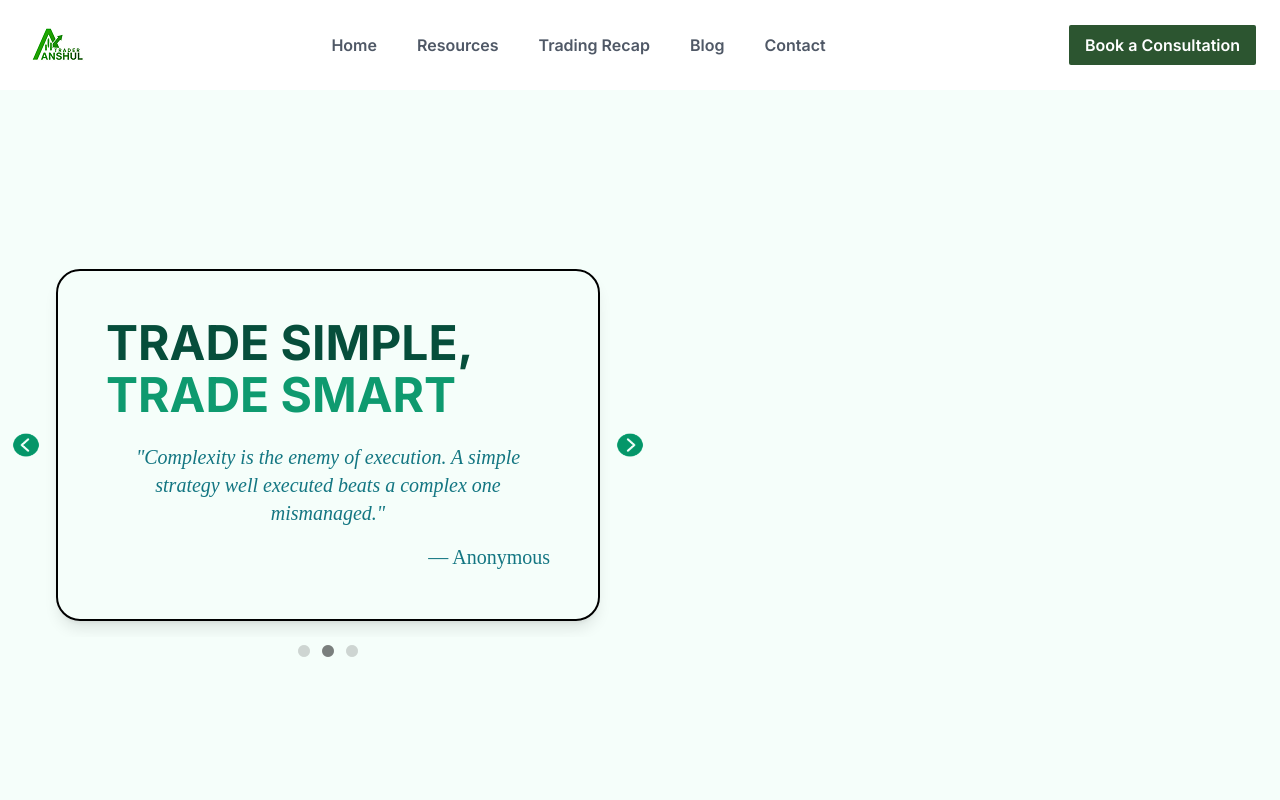
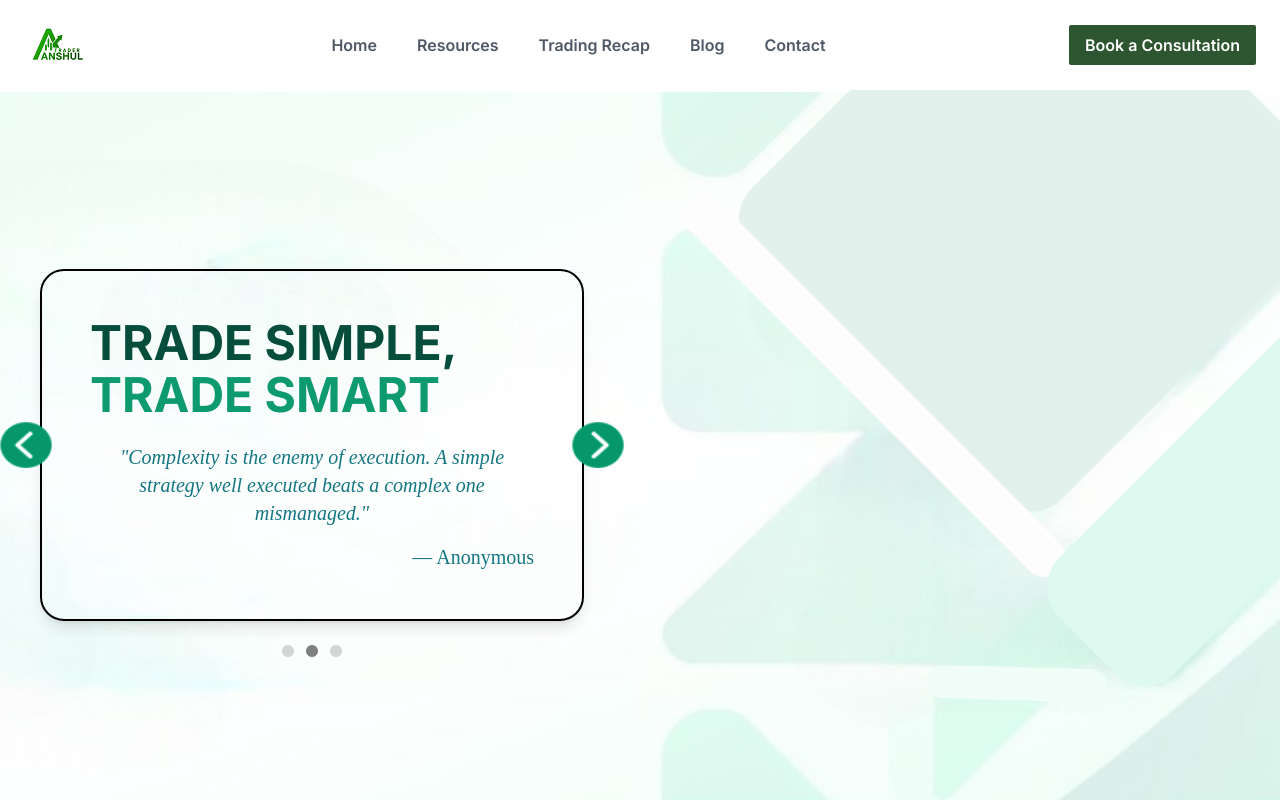
Before and after one commit to Tanisha110/trading-website, a React (Vite) app in the folder client/: page / in a window 1280 px wide. Shown: the top 800 px of the page. Built offline with nearby package versions, Linux system fonts and the light colour scheme; a web font is replaced by a local one.

Commit message:
bg changes

```diff
--- a/client/src/assets/assets.js
+++ b/client/src/assets/assets.js
@@ -7,6 +7,7 @@ import trade from './trade.jpeg';
 import graph from './graph.jpg';
 import redexclaim from './redexclaim.png';
 import doubletick from './doubletick.png'
+import bg from './bg.png'
 
 export const carouselCards = [
   {
@@ -186,4 +187,5 @@ export const assets = {
   graph,
   redexclaim,
   doubletick,
+  bg,
 };
--- a/client/src/components/Carousel.jsx
+++ b/client/src/components/Carousel.jsx
@@ -9,7 +9,7 @@ const NextArrow = ({ onClick }) => (
     className="absolute top-1/2 right-[-30px] transform -translate-y-1/2 z-10 cursor-pointer"
     onClick={onClick}
   >
-    <img src={assets.right} alt="Next" className="w-8 h-8" />
+    <img src={assets.right} alt="Next" className="w-16 h-16" />
   </div>
 );
 
@@ -18,7 +18,7 @@ const PrevArrow = ({ onClick }) => (
     className="absolute top-1/2 left-[-30px] transform -translate-y-1/2 z-10 cursor-pointer"
     onClick={onClick}
   >
-    <img src={assets.left} alt="Previous" className="w-8 h-8" />
+    <img src={assets.left} alt="Previous" className="w-16 h-16" />
   </div>
 );
 
--- a/client/src/pages/Home.jsx
+++ b/client/src/pages/Home.jsx
@@ -11,15 +11,19 @@ import Stories from "../components/Stories";
 import Ques from "../components/Ques";
 import Connect from "../components/Connect";
 import Footer from "../components/Footer";
+import {assets} from "../assets/assets.js";
 
 export default function Home() {
   return (
     <div className="bg-[#f5fefa] text-black">
-      {/* First section: Navbar + Carousel, half screen */}
+      {/* First section: Navbar + Carousel, full screen with background image */}
       <section id="home" className="h-screen flex flex-col items-center">
         <Navbar />
-        <div className="flex flex-1 w-full max-w-7xl px-4">
-          <div className="w-[50%] flex items-center justify-start ml-0 pl-0">
+        <div
+          className="flex flex-1 w-full bg-cover bg-center bg-no-repeat"
+          style={{ backgroundImage: `url(${assets.bg})` }}
+        >
+          <div className="w-[50%] flex items-center justify-start ml-0 pl-0 px-4">
             <div className="w-full max-w-5xl">
               <Carousel />
             </div>
@@ -27,7 +31,7 @@ export default function Home() {
         </div>
       </section>
 
-      {/* Second section: AboutMe, natural height */}
+      {/* About Me section */}
       <section id="aboutus" className="bg-[#1f5f4b] min-h-screen">
         <AboutMe />
       </section>
@@ -43,26 +47,26 @@ export default function Home() {
       </section>
 
       {/* Recap section */}
-      <section id="tradingrecap" >
+      <section id="tradingrecap">
         <Recap />
       </section>
 
       {/* What section */}
-      <section id="what" >
+      <section id="what">
         <What />
       </section>
 
       {/* Blogs section */}
-      <section id="blog" >
+      <section id="blog">
         <Blogs />
       </section>
 
       {/* Stories section */}
-      <section id="stories" >
+      <section id="stories">
         <Stories />
       </section>
 
-      {/* Ques section */}
+      {/* Questions section */}
       <section id="questions">
         <Ques />
       </section>
@@ -72,6 +76,7 @@ export default function Home() {
         <Connect />
       </section>
 
+      {/* Footer */}
       <Footer />
     </div>
   );
```
Also changed, not shown: client/src/assets/bg.png (added).
